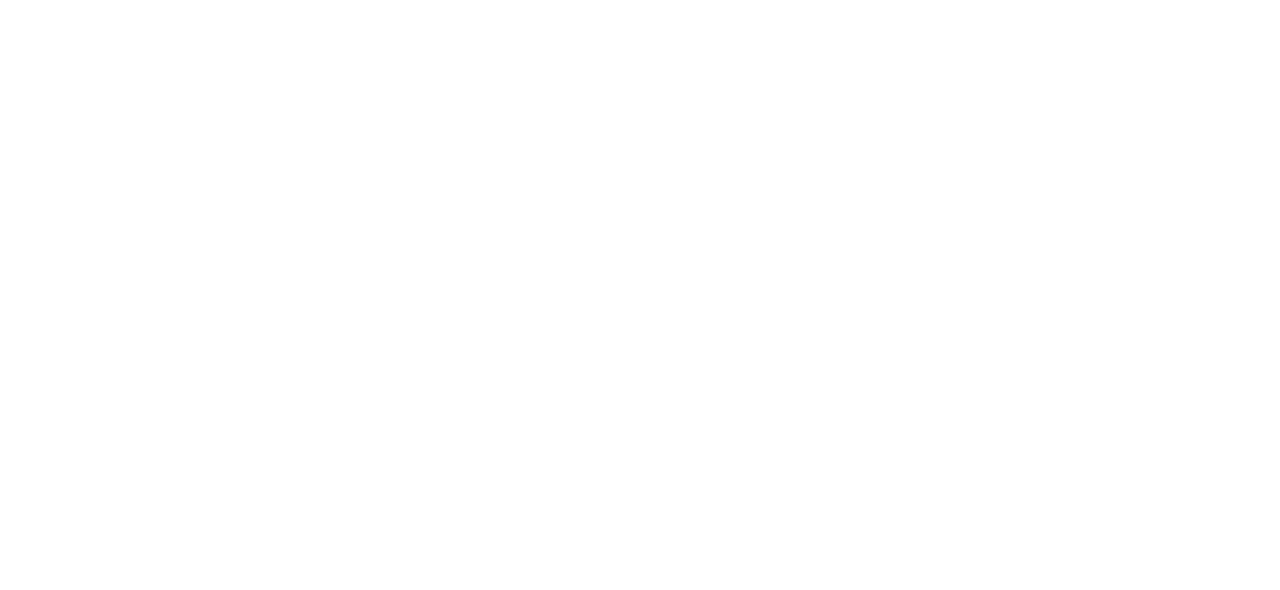
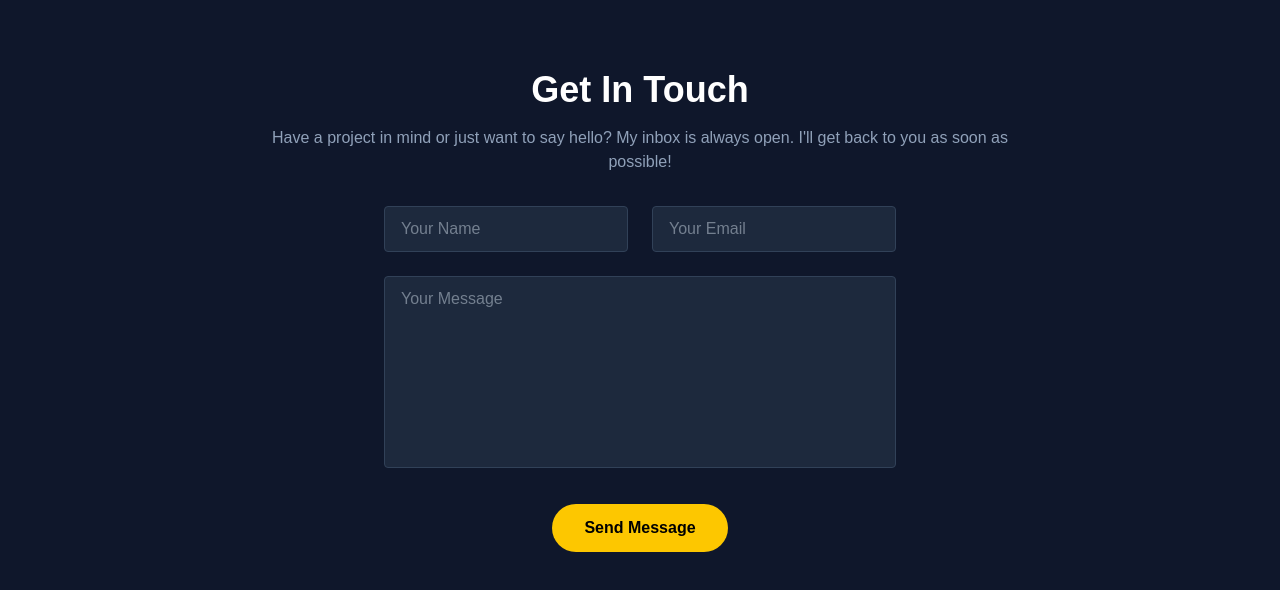
Before and after one commit to MidnightDev024/DevFolio, a Next.js app in the folder frontend/my-portfolio/: page / in a window 1280 px wide. Shown: the part 1573-2163 px from the top of the page. Before the commit the page ends 1531 px from the top, so only its background shows below. Built offline with nearby package versions, Linux system fonts and the light colour scheme.

Commit message:
feat: add Contact component and integrate it into the Home page

```diff
--- /dev/null
+++ b/frontend/my-portfolio/src/app/components/contact.tsx
@@ -0,0 +1,57 @@
+const Contact = () => {
+  return (
+    <section id="contact" className="py-20 md:py-28 bg-slate-900">
+      <div className="container mx-auto px-4 sm:px-6 lg:px-8">
+        <div className="max-w-3xl mx-auto text-center">
+          <h2 className="text-3xl md:text-4xl font-bold text-white mb-4">
+            Get In Touch
+          </h2>
+          <p className="text-slate-400 mb-8">
+            Have a project in mind or just want to say hello? My inbox is always open.
+            I'll get back to you as soon as possible!
+          </p>
+
+          <form className="w-full max-w-lg mx-auto">
+            <div className="flex flex-wrap -mx-3 mb-6">
+              <div className="w-full md:w-1/2 px-3 mb-6 md:mb-0">
+                <input
+                  className="appearance-none block w-full bg-slate-800 text-slate-300 border border-slate-700 rounded py-3 px-4 leading-tight focus:outline-none focus:bg-slate-700 focus:border-yellow-400"
+                  id="grid-first-name"
+                  type="text"
+                  placeholder="Your Name"
+                />
+              </div>
+              <div className="w-full md:w-1/2 px-3">
+                <input
+                  className="appearance-none block w-full bg-slate-800 text-slate-300 border border-slate-700 rounded py-3 px-4 leading-tight focus:outline-none focus:bg-slate-700 focus:border-yellow-400"
+                  id="grid-email"
+                  type="email"
+                  placeholder="Your Email"
+                />
+              </div>
+            </div>
+            <div className="flex flex-wrap -mx-3 mb-6">
+              <div className="w-full px-3">
+                <textarea
+                  className="appearance-none block w-full bg-slate-800 text-slate-300 border border-slate-700 rounded py-3 px-4 mb-3 leading-tight focus:outline-none focus:bg-slate-700 focus:border-yellow-400 h-48 resize-none"
+                  id="grid-message"
+                  placeholder="Your Message"
+                ></textarea>
+              </div>
+            </div>
+            <div className="flex justify-center">
+              <button
+                className="bg-yellow-400 text-black font-bold py-3 px-8 rounded-full hover:bg-yellow-500 transition duration-300"
+                type="button" // Type is 'button' for now, will be 'submit' later
+              >
+                Send Message
+              </button>
+            </div>
+          </form>
+        </div>
+      </div>
+    </section>
+  );
+};
+
+export default Contact;
--- a/frontend/my-portfolio/src/app/page.tsx
+++ b/frontend/my-portfolio/src/app/page.tsx
@@ -2,6 +2,10 @@ import Image from "next/image";
 import Hero from "./components/hero";
 import Navbar from "./components/navbar";
 import About from "./components/about";
+import Contact from "./components/contact";
+import Footer from "./components/footer";
+import SkillSet from "./components/skillset";
+// import Projects from "./components/projects";
 
 export default function Home() {
   return (
@@ -9,6 +13,10 @@ export default function Home() {
       <Navbar />
       <Hero />
       <About />
+      <SkillSet />
+      {/* <Projects /> */}
+      <Contact />
+      <Footer />
     </>
   );
 };
```
